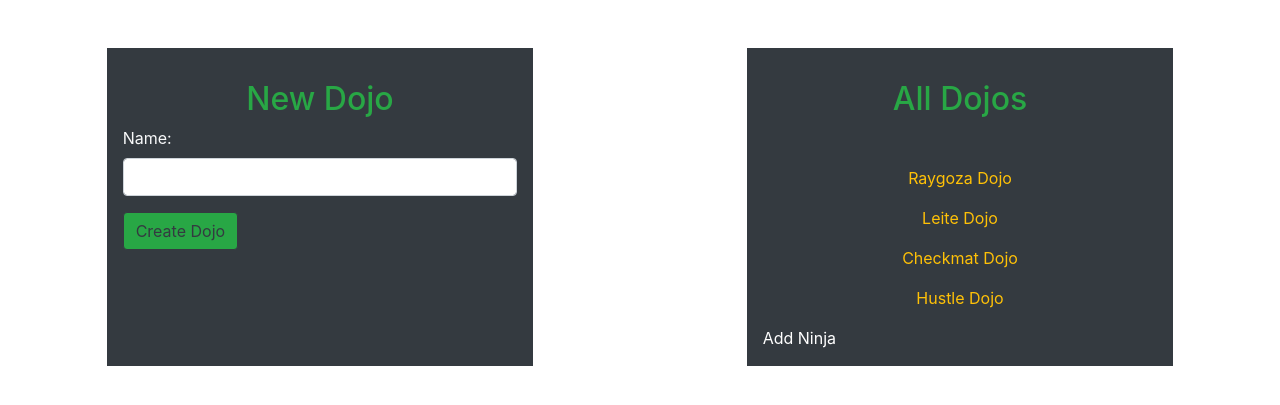
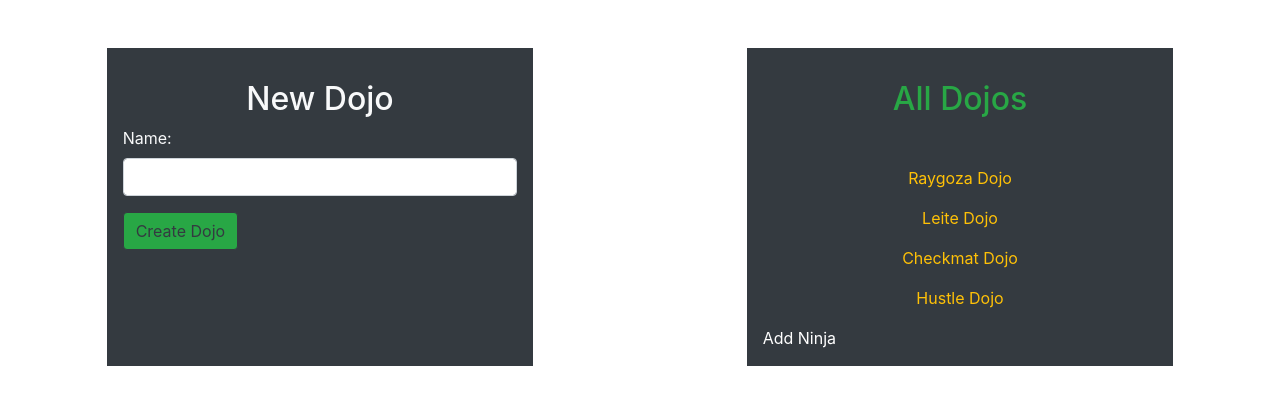
Before and after one commit to alexander-ponce/Dojos-and-Ninjas, a Flask app: page /dojos in a window 1280 px wide. Shown: the top 405 px of the page. Run offline with Flask 2, Linux system fonts and the light colour scheme; data comes from the database, SQL or seed files in the repository; some libraries are stand-ins or nearby versions.

Commit message:
updated data and html

```diff
--- a/flask_app/config/mysqlconnection.py
+++ b/flask_app/config/mysqlconnection.py
@@ -4,7 +4,7 @@
     def __init__(self, db):
         connection = pymysql.connect(host = 'localhost',
                                     user = 'root',
-                                    password = '@@Soccer12@@',
+                                    password = 'rootroot',
                                     db = db,
                                     charset = 'utf8mb4',
                                     cursorclass = pymysql.cursors.DictCursor,
--- a/flask_app/static/style.css
+++ b/flask_app/static/style.css
@@ -1,3 +1,7 @@
 *{
     box-sizing: border-box;
 }
+
+h2{
+    color: pink;
+}
--- a/flask_app/templates/dojos.html
+++ b/flask_app/templates/dojos.html
@@ -10,7 +10,7 @@
 </head>
 <body class="d-flex">
     <form action="/create/dojo" method="POST" class="p-3 col-4 mx-auto my-5 bg-dark text-light ">
-        <h2 class="text-center text-success mt-3">New Dojo</h2>
+        <h2 class="text-center  mt-3">New Dojo</h2>
 
         <div class="form-group">
             <label for="name">Name:</label>
--- a/flask_app/templates/ninjas.html
+++ b/flask_app/templates/ninjas.html
@@ -31,8 +31,11 @@
             <label for="age">Age:</label>
             <input type="text" name="age" id="age" class="form-control">
         </div>
+        <div class="d-flex justify-content-end" >
         <input type="submit" value="Create" class="btn btn-success btn-outline-dark">
+        </div>
     </form>
+
     <a href="/">Home</a>
 
 </body>
```
